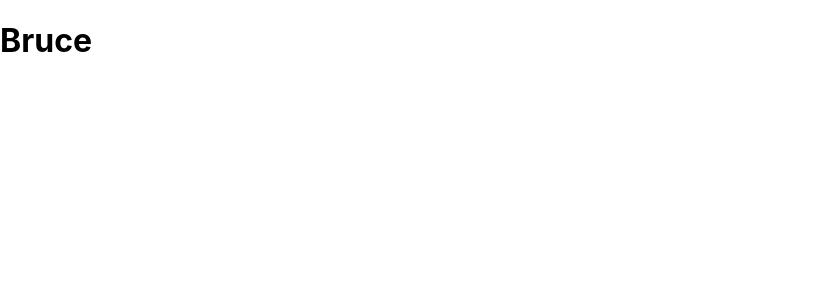
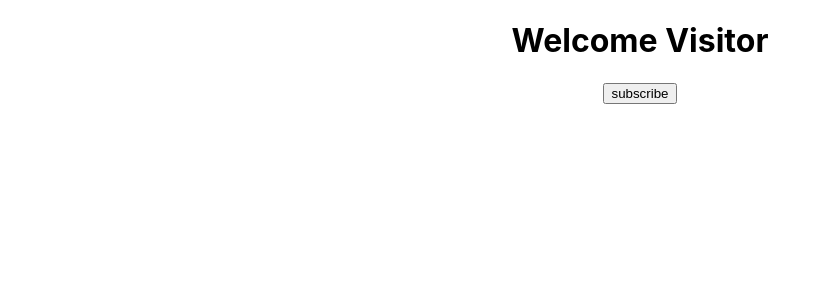
Before and after one commit to venkatesh-tech/React_Basics, a React (Create React App) app: page / in a window 1280 px wide. Shown: the top 300 px of the page, without its empty margins (0-829 px from the left). Built offline with nearby package versions, Linux system fonts and the light colour scheme.

Commit message:
Added State

```diff
--- a/src/App.js
+++ b/src/App.js
@@ -4,6 +4,7 @@ import Welcome from "./components/Welcome";
 import Hello from "./components/Hello";
 import "./App.css";
 import { Component } from "react";
+import Message from "./components/Message";
 
 // function App() {
 //   return (
@@ -25,10 +26,13 @@ import { Component } from "react";
 class App extends Component {
   render() {
     return (
-      <div>
-        <Greet name="Bruce" heroName="Batman">
+      <div className="App">
+        {/* <Welcome name="Bruce" heroName="Batman">
           <p>This is children props</p>
-        </Greet>
+        </Welcome> */}
+
+        {/* Here props is not passed for subscribe button as props are immutabe  sol is to use state*/}
+        <Message />
       </div>
     );
   }
--- a/src/components/Greet.js
+++ b/src/components/Greet.js
@@ -1,27 +1,17 @@
-import React, { Component } from "react";
+import React from "react";
 
-// const Greet = (props) => {
-//   console.log(props);
-//   return (
-//     <React.Fragment>
-//       <div>
-//         <h1>Hello {props.name} </h1>
-//         <h1>
-//           {props.heroName} {props.children}
-//         </h1>
-//       </div>
-//     </React.Fragment>
-//   );
-// };
-
-class Greet extends Component {
-  render() {
-    return (
+const Greet = (props) => {
+  console.log(props);
+  return (
+    <React.Fragment>
       <div>
-        <h1>{this.props.name}</h1>
+        <h1>Hello {props.name} </h1>
+        <h1>
+          {props.heroName} {props.children}
+        </h1>
       </div>
-    );
-  }
-}
+    </React.Fragment>
+  );
+};
 
 export default Greet;
--- /dev/null
+++ b/src/components/Message.js
@@ -0,0 +1,29 @@
+import React, { Component } from "react";
+
+class Message extends Component {
+  constructor() {
+    super(); // because call should be made to base class
+    this.state = {
+      // this.state is like a reserved keyword in react
+      message: "Welcome Visitor",
+    };
+  }
+
+  changeMessage() {
+    // setState takes an object
+    this.setState({
+      message: "Thank you for subscribing",
+    });
+  }
+
+  render() {
+    return (
+      <div>
+        <h1> {this.state.message}</h1>
+        <button onClick={() => this.changeMessage()}>subscribe</button>
+      </div>
+    );
+  }
+}
+
+export default Message;
--- a/src/components/Welcome.js
+++ b/src/components/Welcome.js
@@ -2,7 +2,11 @@ import React, { Component } from "react";
 
 class Welcome extends Component {
   render() {
-    return <h1>Class Component</h1>;
+    return (
+      <div>
+        <h1>Welcome {this.props.name}</h1>
+      </div>
+    );
   }
 }
 
```
Also changed, not shown: src/components/Counter.js (added, +7 -0 lines).
